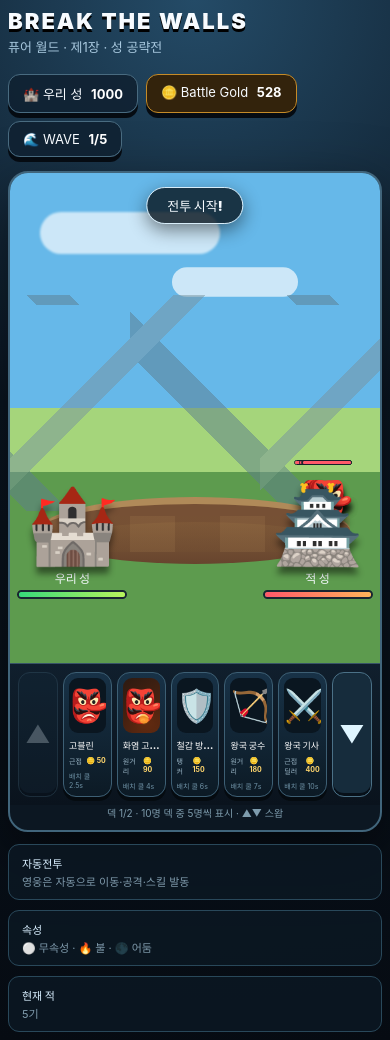
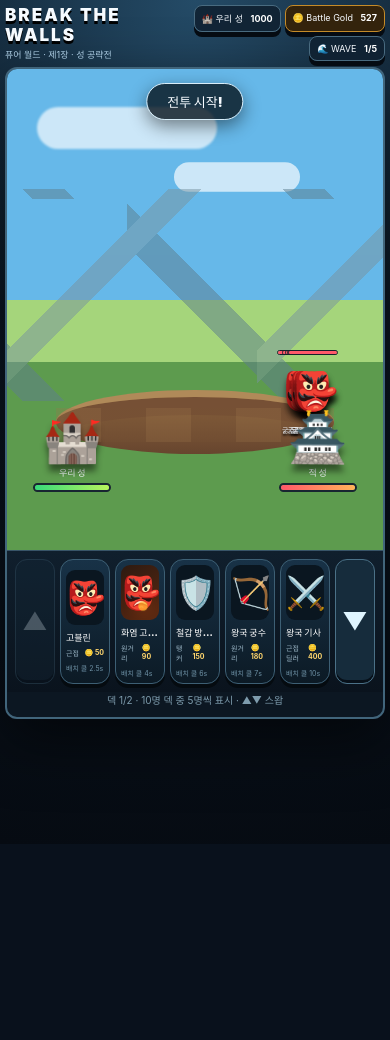
Before and after one commit to bduidohd937-beep/Break-the-Walls-Roll-the-Dice, a React (Vite) app: page / in a window 390 px wide. After the commit the page ends 844 px from the top, so only its background shows below. Built offline with nearby package versions, Linux system fonts and the light colour scheme.

Commit message:
feat: mobile battle UI and faster stage one
* feat: mobile battle zoom, gold cap, faster stage one

* style: simplify mobile battle HUD and field framing

* fix: add battle gold cap and movement speed constants

* fix: apply faster movement consistently and cap kill gold

```diff
--- a/src/App.tsx
+++ b/src/App.tsx
@@ -82,6 +82,8 @@ const ELEMENT_CLASS: Record<ElementType, string> = {
   fire: "el-fire",
 };
 
+const BATTLE_GOLD_MAX = 9999;
+const MOVE_SPEED_MULTIPLIER = 1.8;
 const clamp = (n: number, min: number, max: number) => Math.max(min, Math.min(max, n));
 
 function makeUnit(def: UnitDef, team: Team, x: number, uid: number): Unit {
@@ -198,7 +200,7 @@ function App() {
           .sort((a, b) => Math.abs(a.x - hero.x) - Math.abs(b.x - hero.x))[0];
 
         if (!target) {
-          nextHeroes[i] = { ...hero, x: Math.min(87, hero.x + hero.speed * dt / 100) };
+          nextHeroes[i] = { ...hero, x: Math.min(87, hero.x + hero.speed * MOVE_SPEED_MULTIPLIER * dt / 100) };
           if (hero.x >= 84 && hero.attackTimer <= 0) {
             const damage = hero.atk * 1.8;
             enemyCastleRef.current = Math.max(0, enemyCastleRef.current - damage);
@@ -211,7 +213,7 @@ function App() {
 
         const distance = Math.abs(target.x - hero.x);
         if (distance > hero.range / 10) {
-          nextHeroes[i] = { ...hero, x: Math.min(87, hero.x + hero.speed * dt / 100) };
+          nextHeroes[i] = { ...hero, x: Math.min(87, hero.x + hero.speed * MOVE_SPEED_MULTIPLIER * dt / 100) };
         } else if (hero.attackTimer <= 0) {
           const advantage = hero.element === "fire" && target.element === "dark" ? 1.25 : 1;
           const damage = hero.atk * advantage;
@@ -224,7 +226,7 @@ function App() {
               attackFlash: 0.08,
             };
           }
-          goldRef.current += 20;
+          goldRef.current = Math.min(BATTLE_GOLD_MAX, goldRef.current + 20);
           setBattleGold(Math.floor(goldRef.current));
           nextHeroes[i].attackTimer = hero.attackInterval;
           nextHeroes[i].attackFlash = 0.16;
@@ -245,14 +247,14 @@ function App() {
             castleRef.current = Math.max(0, castleRef.current - enemy.atk * dt);
             setCastleHp(castleRef.current);
           } else {
-            nextEnemies[i] = { ...enemy, x: Math.max(9, enemy.x - enemy.speed * dt / 100) };
+            nextEnemies[i] = { ...enemy, x: Math.max(9, enemy.x - enemy.speed * MOVE_SPEED_MULTIPLIER * dt / 100) };
           }
           continue;
         }
 
         const distance = Math.abs(target.x - enemy.x);
         if (distance > enemy.range / 10) {
-          nextEnemies[i] = { ...enemy, x: Math.max(9, enemy.x - enemy.speed * dt / 100) };
+          nextEnemies[i] = { ...enemy, x: Math.max(9, enemy.x - enemy.speed * MOVE_SPEED_MULTIPLIER * dt / 100) };
         } else if (enemy.attackTimer <= 0) {
           const targetIndex = nextHeroes.findIndex((h) => h.uid === target.uid);
           if (targetIndex >= 0) {
--- a/src/styles.css
+++ b/src/styles.css
@@ -18,16 +18,17 @@ button { font: inherit; }
 .stat-pill.gold { border-color: #c58b28; background: #33230c; }
 
 .battle-card { max-width: 1420px; margin: auto; border: 2px solid #41657b; border-radius: 20px; overflow: hidden; background: #0c1722; box-shadow: 0 22px 60px #0008; }
-.battle-sky { height: min(66vh, 690px); min-height: 470px; position: relative; overflow: hidden; background: linear-gradient(#66b8e9 0 48%, #a5d57b 48% 61%, #5d9b4e 61%); }
+.battle-sky { height: min(66vh, 690px); min-height: 470px; position: relative; overflow: hidden; background: linear-gradient(#66b8e9 0 48%, #a5d57b 48% 61%, #5d9b4e 61%); touch-action: none; }
+.battle-world { position:absolute; inset:0; transform-origin:50% 58%; transition:transform .12s ease-out; }
 .cloud { position: absolute; width: 180px; height: 42px; border-radius: 999px; background: #ffffffaa; filter: blur(1px); }
 .c1 { top: 8%; left: 8%; }.c2 { top: 18%; right: 15%; transform: scale(.7); }
 .mountains { position: absolute; inset: 25% 0 31%; opacity: .5; background: linear-gradient(135deg, transparent 35%, #7894a0 35% 42%, transparent 42%) 0 0/250px 100%, linear-gradient(45deg, transparent 35%, #5d7e8e 35% 44%, transparent 44%) 120px 10px/260px 100%; }
-.lane { position: absolute; inset: 39% 8% 17%; }
+.lane { position: absolute; inset: 39% 11% 17%; }
 .lane-ground { position: absolute; left: 0; right: 0; bottom: 7%; height: 31%; border-radius: 50%; background: linear-gradient(#8a633e, #67452e); border-top: 7px solid #b08a59; box-shadow: inset 0 18px 0 #765035; }
 .lane-ground::after { content:""; position:absolute; inset: 20% 0; background: repeating-linear-gradient(90deg, #9b7448 0 45px, #765233 45px 90px); opacity:.28; }
 
 .castle { position:absolute; z-index:5; bottom: 13%; text-align:center; width:110px; }
-.our-castle { left: 2%; }.enemy-castle { right: 2%; }
+.our-castle { left: 7%; }.enemy-castle { right: 7%; }
 .tower { font-size: 74px; filter: drop-shadow(0 7px 3px #0007); }
 .castle-label { font-size: 12px; font-weight: 900; }
 .castle-hp { height: 9px; margin-top: 4px; border: 2px solid #182531; background:#2c1115; border-radius:8px; overflow:hidden; }
@@ -68,10 +69,11 @@ button { font: inherit; }
 .hero-meta { display:flex; justify-content:space-between; gap:4px; color:#9db8c8; font-size:9px; margin-top:4px; }.hero-meta b { color:#ffd66e; }
 .cooldown { margin-top:5px; color:#6e91a5; font-size:8px; }
 .deck-indicator { text-align:center; color:#7e9cad; font-size:10px; padding:0 0 10px; }
-
-.battle-info { max-width:1420px; margin:12px auto 0; display:flex; gap:10px; flex-wrap:wrap; }
-.battle-info > div { flex:1; min-width:200px; padding:10px 13px; border:1px solid #29485a; border-radius:11px; background:#0c1824cc; font-size:11px; }
-.battle-info b { display:block; color:#d9efff; margin-bottom:2px; }.battle-info span { color:#7f9aab; }
+.zoom-controls { position:absolute; z-index:20; right:12px; bottom:12px; display:flex; align-items:center; gap:5px; padding:5px; border:1px solid #4b7187; border-radius:12px; background:#07131dcc; box-shadow:0 5px 16px #0008; }
+.zoom-controls button { width:34px; height:34px; border:1px solid #53778d; border-radius:8px; background:#142b3b; color:#fff; font-size:22px; font-weight:1000; cursor:pointer; }
+.zoom-controls span { min-width:48px; text-align:center; font-size:10px; font-weight:900; color:#d8efff; }
+.zoom-controls .zoom-reset { width:auto; padding:0 7px; font-size:9px; }
+.battle-info { display:none; }
 
 .result-overlay { position:fixed; inset:0; z-index:50; display:grid; place-items:center; background:#02060bc9; backdrop-filter:blur(5px); }
 .result-box { width:min(460px,90vw); padding:38px; border:2px solid #7194aa; border-radius:20px; background:linear-gradient(#142a3a,#09131d); text-align:center; box-shadow:0 30px 100px #000; }
@@ -81,7 +83,9 @@ button { font: inherit; }
 .result-box button { margin-top:15px; padding:12px 30px; border:0; border-radius:10px; background:#ffd45b; color:#1b1608; font-weight:1000; cursor:pointer; }
 
 @media (max-width: 800px) {
-  .game-shell { padding:8px; }.topbar { align-items:flex-start; flex-direction:column; }.top-stats { justify-content:flex-start; }
-  .battle-sky { min-height:440px; height:58vh; }.lane { inset-left:11%; }.battle-unit { width:58px; }.unit-sprite { font-size:37px; }.unit-name { font-size:7px; }.unit-hp { width:50px; }
+  .game-shell { padding:5px; }.topbar { align-items:flex-start; flex-direction:row; gap:6px; margin-bottom:6px; }.game-title { font-size:17px; }.sub-title { font-size:9px; }.top-stats { margin-left:auto; justify-content:flex-end; gap:4px; }.stat-pill { padding:6px 7px; border-radius:8px; font-size:9px; }
+  .battle-card { border-radius:12px; }.battle-sky { min-height:380px; height:57vh; }.lane { inset: 40% 13% 17%; }.battle-unit { width:58px; }.unit-sprite { font-size:37px; }.unit-name { font-size:7px; }.unit-hp { width:50px; }
+  .castle { width:78px; bottom:12%; }.tower { font-size:48px; }.castle-label { font-size:9px; }
+  .zoom-controls { right:7px; bottom:7px; gap:3px; padding:4px; }.zoom-controls button { width:30px; height:30px; }.zoom-controls span { min-width:42px; }.zoom-controls .zoom-reset { padding:0 5px; }
   .deck-panel { grid-template-columns:40px 1fr 40px; gap:5px; padding:8px; }.deck-slots { gap:5px; }.hero-card { padding:5px; }.hero-sprite { height:55px; font-size:32px; }.hero-name { font-size:9px; }.hero-meta,.cooldown { font-size:7px; }
 }
```
